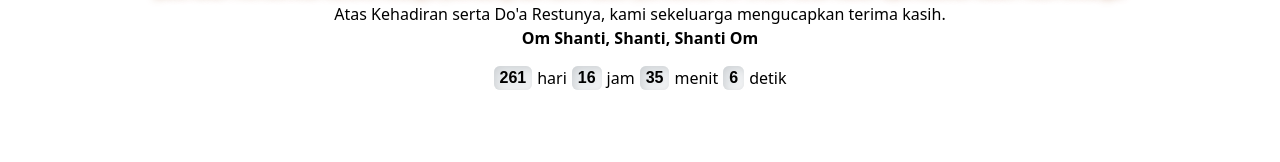
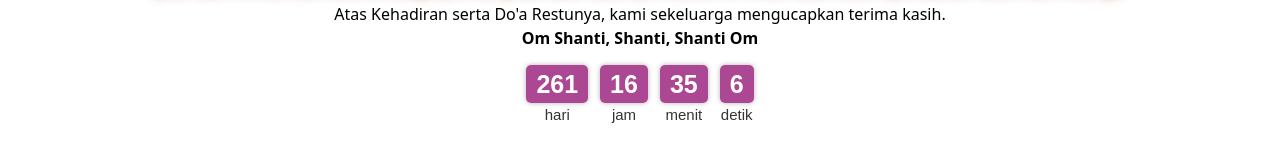
Before and after one commit to parta99/pawiwahan, a Vue app in the folder thema-2-VueJS/: page /about in a window 1280 px wide. Shown: the part 1012-1174 px from the top of the page. Built offline with nearby package versions, Linux system fonts and the light colour scheme; a web font is replaced by a local one.

Commit message:
Update TheCountdown.vue

```diff
--- a/thema-2-VueJS/src/components/TheCountdown.vue
+++ b/thema-2-VueJS/src/components/TheCountdown.vue
@@ -1,14 +1,26 @@
 <template>
-    <div>
-      <p v-if="countdownFinished">Terima kasih banyak buat yang sudah hadir!</p>
-      <p v-else class="time-part">
-      <span class="countdown-part">{{ timeRemaining.days }}</span> <p>hari</p>
-      <span class="countdown-part">{{ timeRemaining.hours }}</span> <p>jam</p>
-      <span class="countdown-part">{{ timeRemaining.minutes }}</span> <p>menit</p>
-      <span class="countdown-part">{{ timeRemaining.seconds }}</span> <p>detik</p>
-      </p>
+  <div class="countdown-container">
+    <div v-if="countdownFinished">Terima kasih banyak buat yang sudah hadir!</div>
+    <div v-else class="time-part">
+      <div>
+        <span class="countdown-part">{{ timeRemaining.days }}</span>
+        <p class="countdown-label">hari</p>
+      </div>
+      <div>
+        <span class="countdown-part">{{ timeRemaining.hours }}</span>
+        <p class="countdown-label">jam</p>
+      </div>
+      <div>
+        <span class="countdown-part">{{ timeRemaining.minutes }}</span>
+        <p class="countdown-label">menit</p>
+      </div>
+      <div>
+        <span class="countdown-part">{{ timeRemaining.seconds }}</span>
+        <p class="countdown-label">detik</p>
+      </div>
     </div>
-  </template>
+  </div>
+</template>
 
   <script setup lang="ts">
   import { ref, computed, onMounted } from 'vue';
@@ -39,19 +51,32 @@
   });
   </script>
 <style scoped>
+.countdown-container {
+  display: flex;
+  justify-content: center;
+  align-items: center;
+  font-family: Arial, sans-serif;
+  color: #333;
+}
+
+.time-part {
+  display: flex;
+  gap: 0.75rem;
+  align-items: center;
+  margin: 0 10px;
+}
+
 .countdown-part {
-font-family: Arial, Helvetica, sans-serif;
-  font-style: normal;
   font-weight: bold;
-  border-radius: 6px;
-  padding: 0 6px 0 6px;
-  box-sizing: border-box;
-  background-color: #e8ebee;
-  color: black;
-  box-shadow: inset 2px 2px 8px #caced1, inset -2px -2px 8px white;
+  font-size: 25px;
+  margin-bottom: 5px;
+  padding: 5px 10px;
+  background-color: #ac4793;
+  color: #ffffff;
+  border-radius: 5px;
+  box-shadow: 0 0 5px rgba(0, 0, 0, 0.3);
 }
-p.time-part {
-    display: flex;
-    column-gap: 5px;
+.countdown-label {
+  font-size: 15px;
 }
 </style>
```
